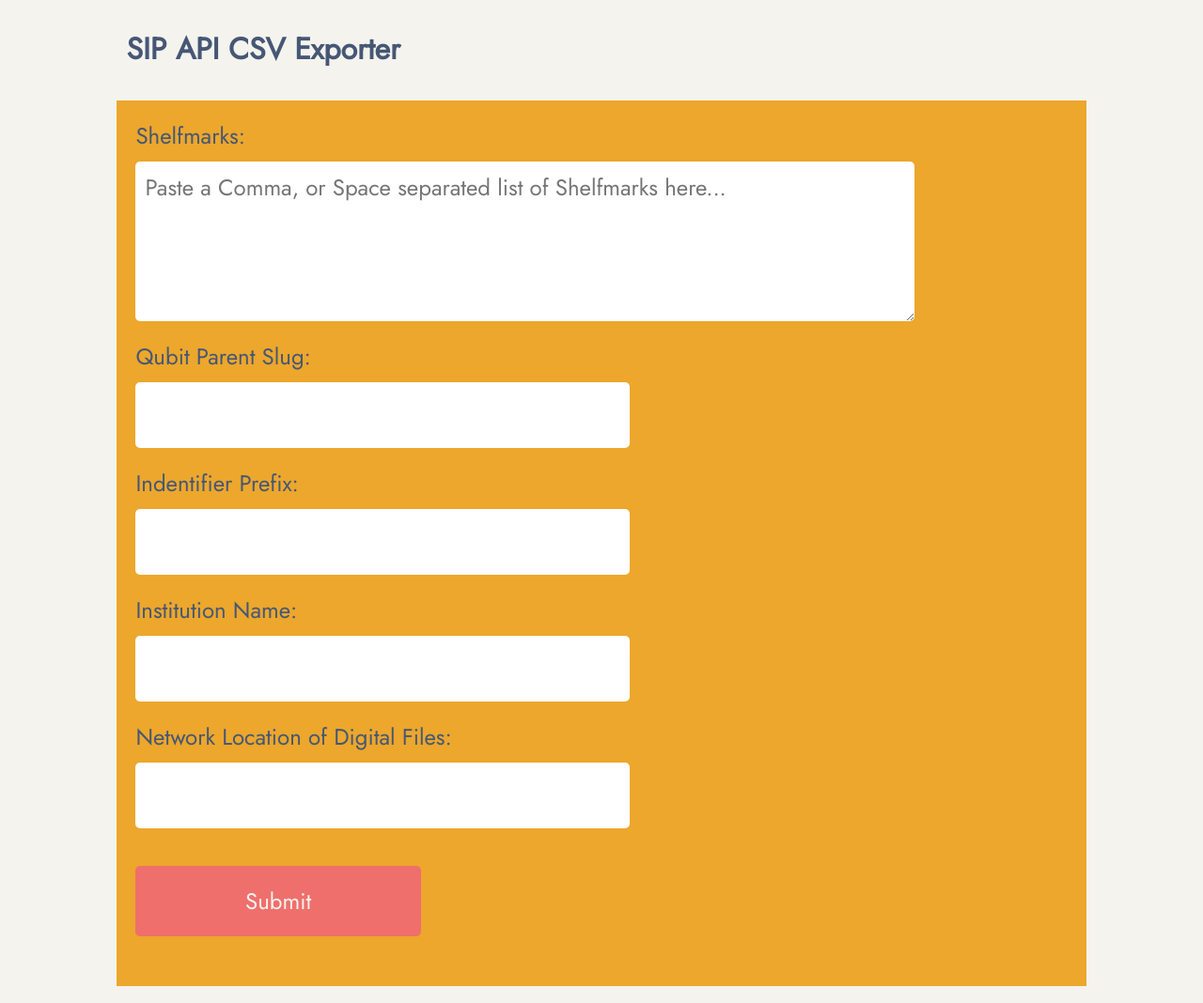
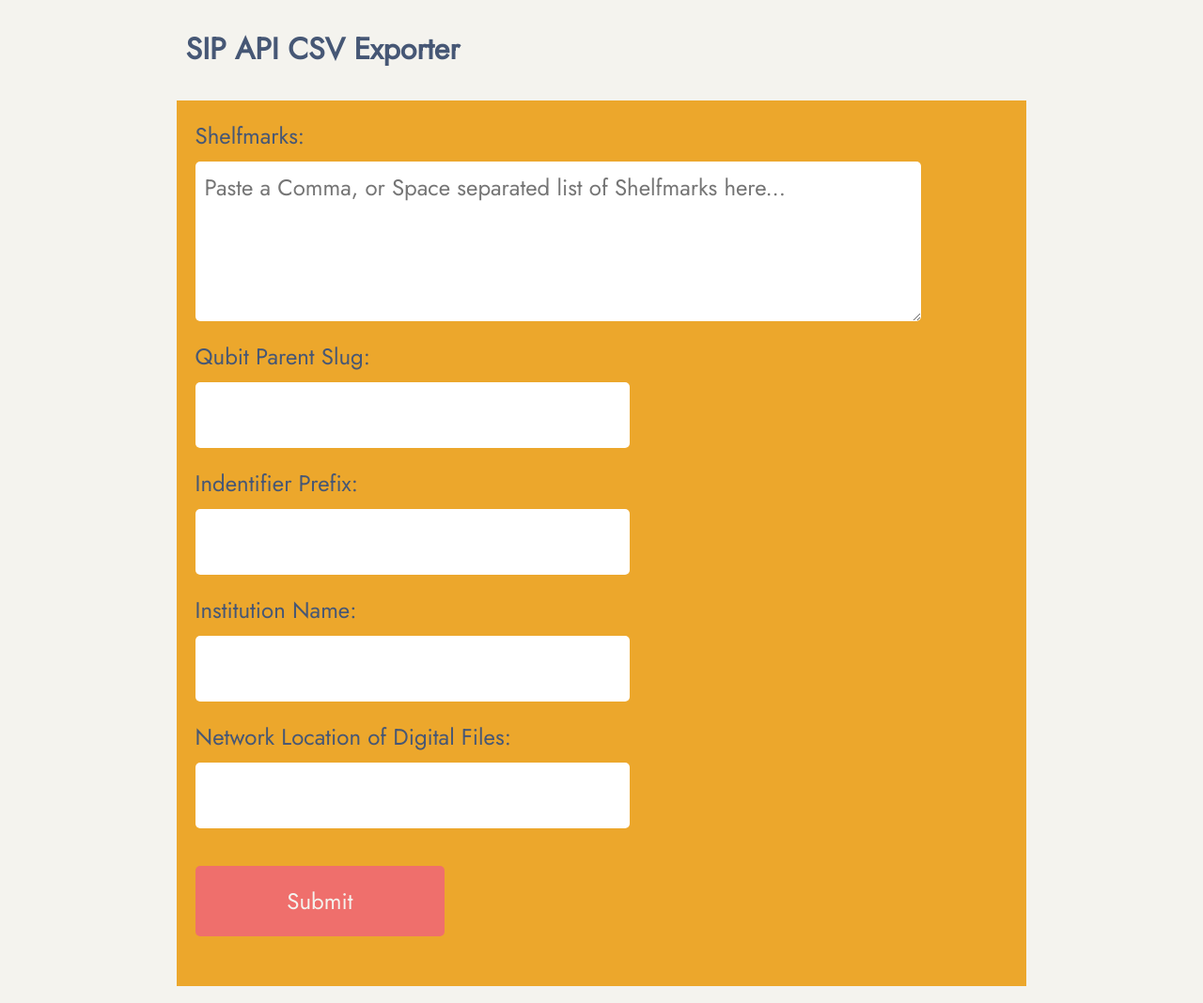
Before and after one commit to davidpye/SIPtoCSV, a website built with Parcel: page index.html in a window 1280 px wide. Shown: the whole page at 94% size. Built offline with nearby package versions, Linux system fonts and the light colour scheme.

Commit message:
Waiting for CORS Access Again - Hunting for the spare linebreak

```diff
--- a/index.js
+++ b/index.js
@@ -255,7 +255,7 @@ async function fetchSingle(shelfmark) {
         transferProcesses
       );
     })
-    .join(`\n\n`);
+    .join(`\n`);
   const createdFilePaths = SIPjson.Files.map(function (file) {
     let fileName = file.Name;
     let filePath = digitalFilesPath + fileName;
--- a/styles.css
+++ b/styles.css
@@ -6,19 +6,20 @@
 --alabaster: #F4F3EE;*/
 
 h1 {
-    font-family: 'Jost', sans-serif;
-    width: 80%;
+  font-family: "Jost", sans-serif;
+  width: 70%;
   text-align: left;
 }
 body {
-    font-family: 'Jost', sans-serif;
+  font-family: "Jost", sans-serif;
   color: #465775;
   display: flex;
   flex-direction: column;
   justify-content: center;
   align-items: center;
   align-content: center;
-    background-color: #F4F3EE;
+  background-color: #f4f3ee;
+  min-width: 550px;
 }
 #app {
   display: flex;
@@ -26,15 +27,16 @@ h1 {
   justify-content: center;
   align-items: left;
   align-content: center;
-    width: 80%;
+  width: 70%;
   height: 100%;
   margin: 10px;
   padding: 10px;
   border: 1px;
-    background-color: #ECA72C;
+  background-color: #eca72c;
 }
-  input, textarea{
-    font-family: 'Jost', sans-serif;
+input,
+textarea {
+  font-family: "Jost", sans-serif;
   color: #465775;
   margin: 10px;
   border: 0px;
@@ -46,15 +48,15 @@ h1 {
   font-size: 1.5em;
   margin: 10px 0px 0px 10px;
 }
-  input[type=button] {
-    background-color: #EF6F6C;
-    color:#F4F3EE;
+input[type="button"] {
+  background-color: #ef6f6c;
+  color: #f4f3ee;
   width: 30%;
   margin: 30px 10px 20px 10px;
   padding: 20px;
 }
 #shelfMarkInput {
-    width: 80%;
+  width: 85%;
   height: 150px;
 }
 .prompts {
```
Lines whose indentation alone changed are shown as unchanged.
